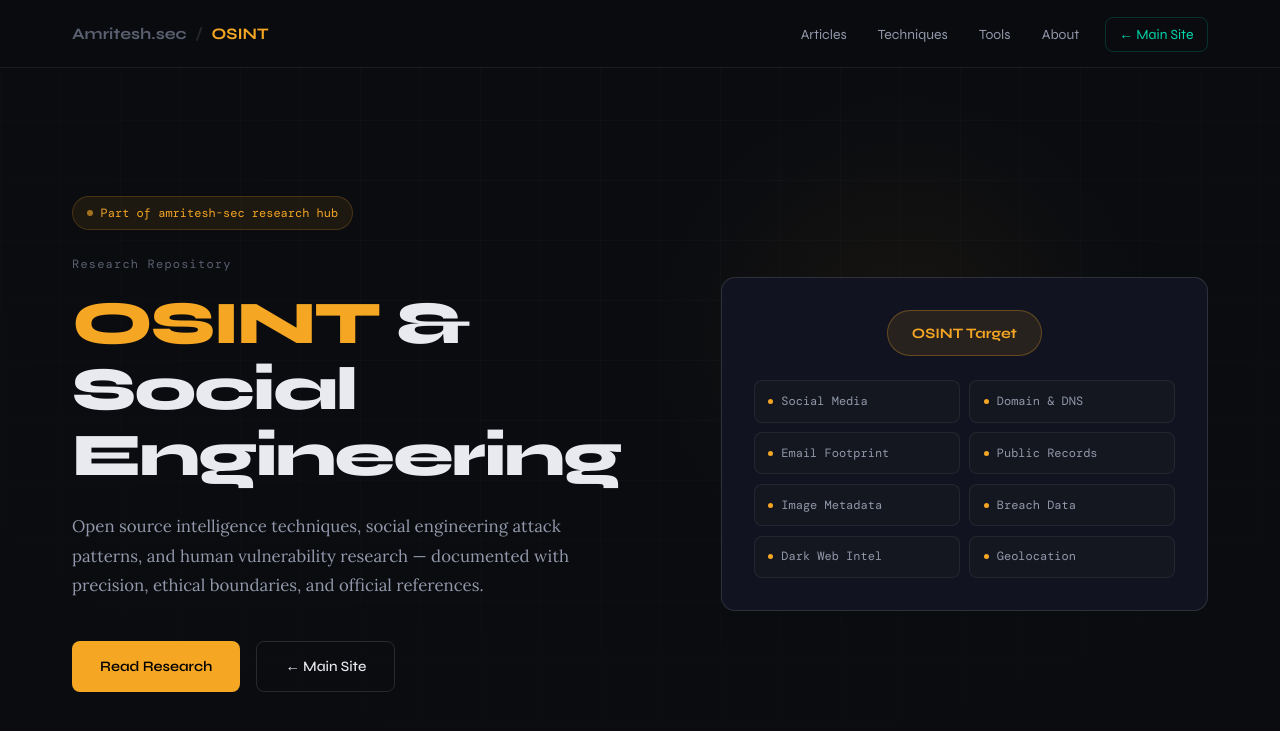
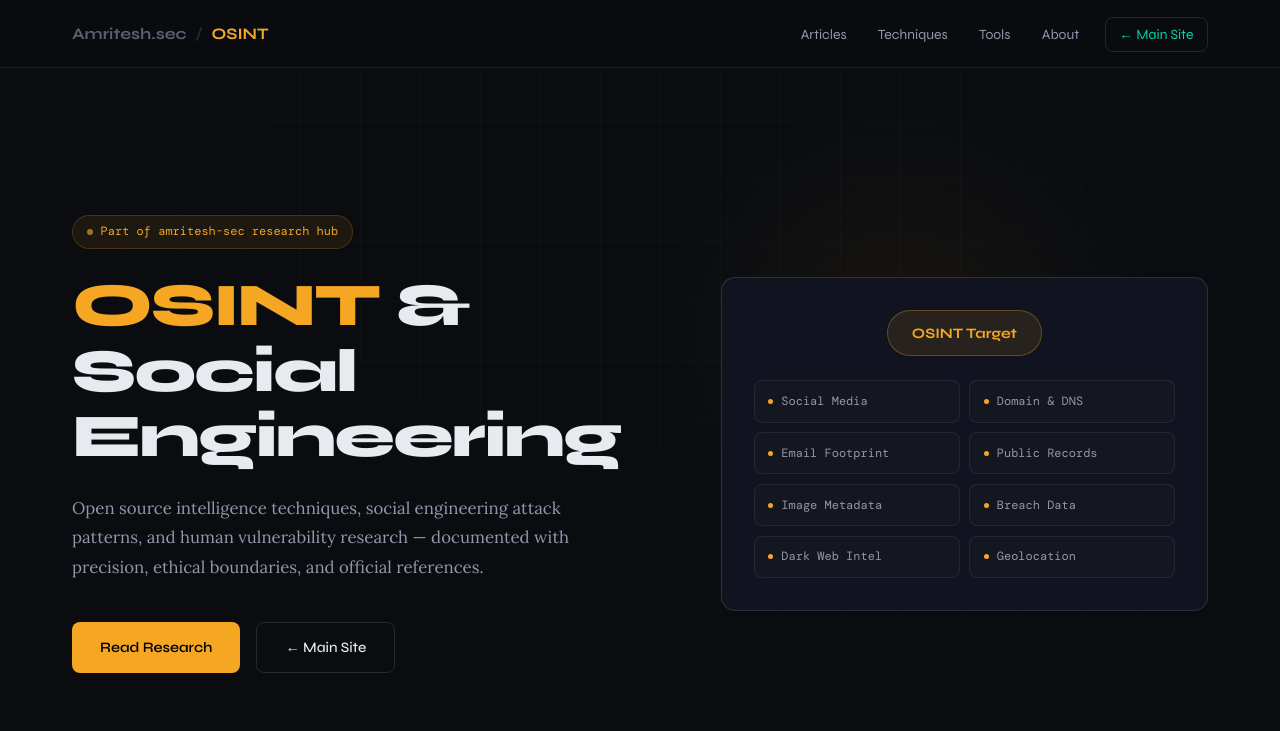
Before and after one commit to amritesh-sec/osint-social-eng, a Jekyll site: the page built from index.html, in a window 1280 px wide and 900 px high. Shown: the top 731 px of the window. Built offline with Jekyll 4.4.1, drawn with Linux system fonts in a browser that asks for light colours; some web fonts are replaced.

Commit message:
Update index.html

```diff
--- a/index.html
+++ b/index.html
@@ -16,7 +16,7 @@ description: "In-depth research on open source intelligence techniques, social e
         <span class="badge-dot"></span>
         <span>Part of amritesh-sec research hub</span>
       </div>
-      <span class="hero-eyebrow">Research Repository</span>
+      <!-- <span class="hero-eyebrow">Research Repository</span> -->
       <h1 class="hero-title">
         <span class="accent">OSINT</span> &<br/>Social Engineering
       </h1>
```
